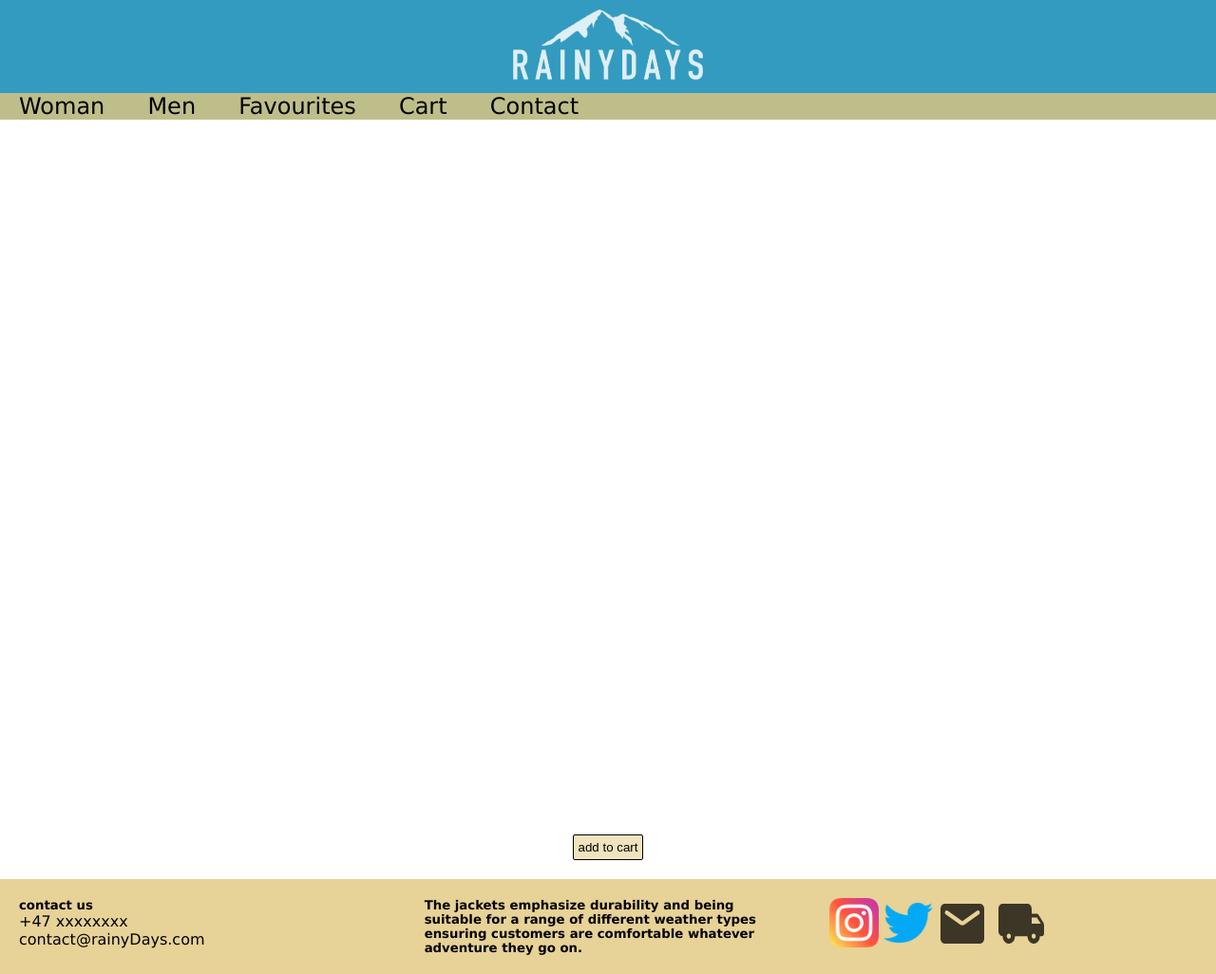
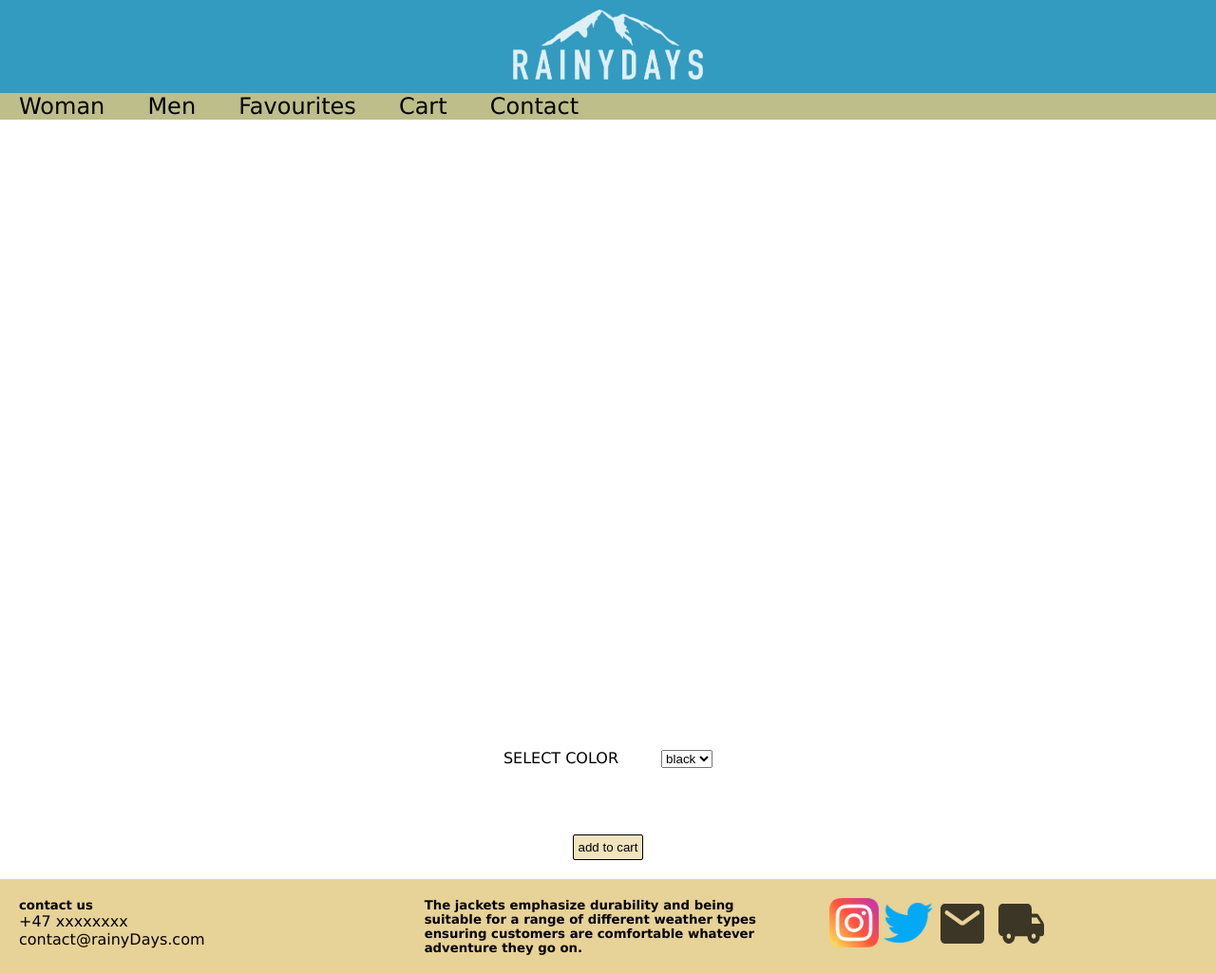
Before and after one commit to olemart1n/ID-CourseAssignment, a plain HTML site: page spesific.html in a window 1280 px wide. Shown: the whole page at 95% size. Drawn offline with Linux system fonts and the light colour scheme; no server answers.

Commit message:
small change
added select on spesific page

```diff
--- a/spesific.html
+++ b/spesific.html
@@ -12,6 +12,7 @@
 <body>
     <header>
         <a href="/index.html"><img src="pics/home-button.png" alt="brandlogo"></a>
+        <a href="/cart.html" class="thetag"><i class="fa-solid fa-basket-shopping"><p></p></i></a>
         <div>
             <span class="navline"></span>
             <span class="navline"></span>
@@ -29,6 +30,14 @@
         <div>
 
         </div>
+        <div>
+            <label for="color-dropdown">select color</label>
+            <select name="color" id="color-dropdown">
+            <option value="black">black</option>
+            <option value="blue">grey</option>
+            <option value="blue">red</option>
+        </select>
+    </div>
         <button id="add-to-cart">add to cart</button>
     </main>
     <footer>
@@ -58,5 +67,6 @@
     <script src="/JS/navToggle.js"></script>
     <script src="/JS/fixedPosition.js"></script>
     <script src="/JS/spesific.js"></script>
+    <script src="/JS/cartcounter.js"></script>
 </body>
 </html>
--- a/styles/spesific.css
+++ b/styles/spesific.css
@@ -33,6 +33,6 @@ main div * {
     background-color: rgba(226, 199, 126, 0.5);
 }
 
-.changeInColor {
-    background-color: red;
+label {
+    text-transform: uppercase;
 }
```
Also changed, not shown: cart.html (+1 -0 lines), success.html (+1 -0 lines).
